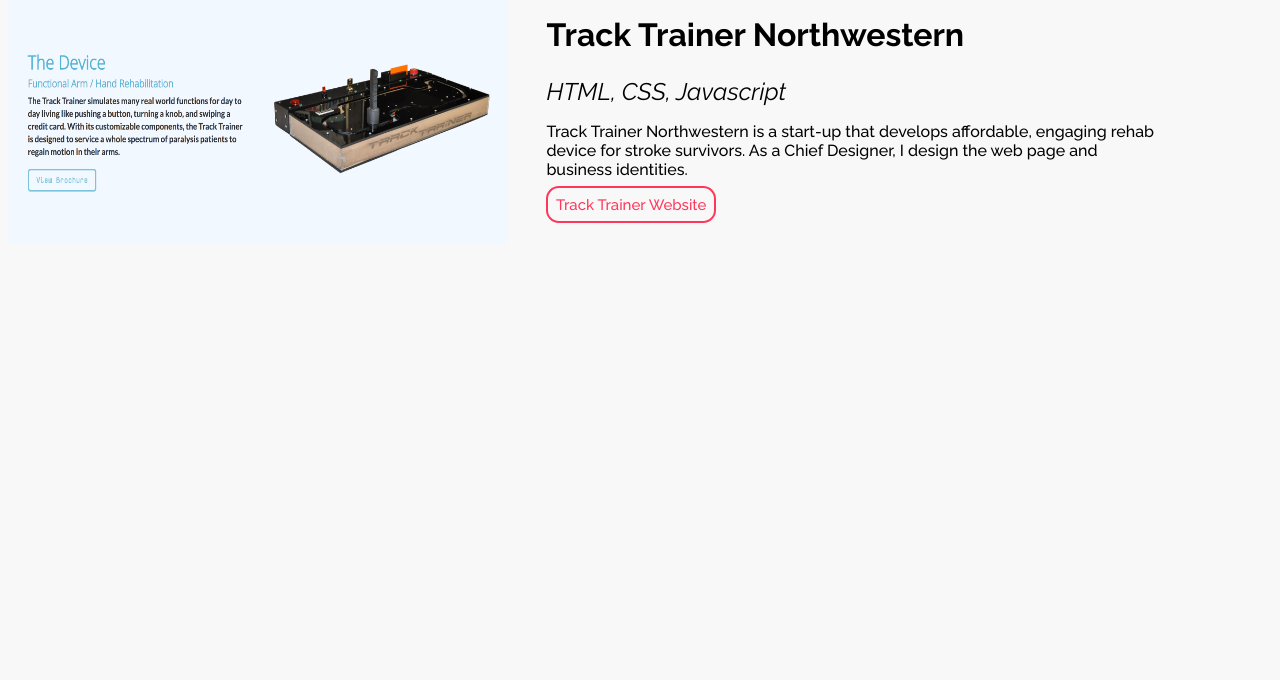
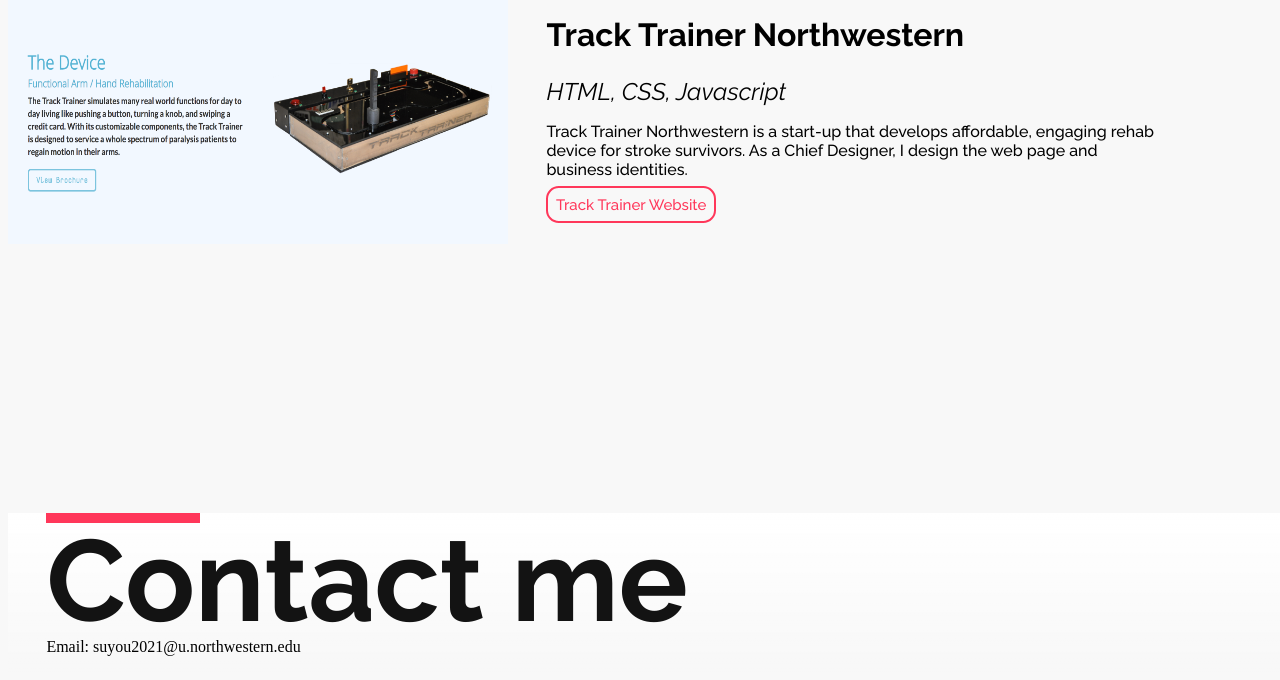
Before and after one commit to doomdooms/doomdooms.github.io, a plain HTML site: page index.html in a window 1280 px wide. Shown: the part 1612-2292 px from the top of the page. Before the commit the page ends 2125 px from the top, so only its background shows below. Drawn offline with Linux system fonts and the light colour scheme.

Commit message:
Contact added

```diff
--- a/index.html
+++ b/index.html
@@ -62,5 +62,14 @@
             </div>
         </div>
     </div>
+    <div class="page3">
+        <div class="sticky">
+            <hr>
+            <div class="neon" >Contact me</div>
+            <div id ='contact'> Email: suyou2021@u.northwestern.edu <br/>
+
+            </div>
+        </div>
+    </div>
 </body>
 </html>
--- a/style/style.css
+++ b/style/style.css
@@ -96,7 +96,6 @@
 .page2 {
     height: 150vh;
     font-family: 'Raleway', sans-serif;
-    margin-right: 10%;
 }
 .projects {
     display: flex;
@@ -113,6 +112,7 @@
 }
 .projects div {
     margin-left: 3vw;
+    margin-right: 10%;
 }
 .sticky {
     position: -webkit-sticky;
```
